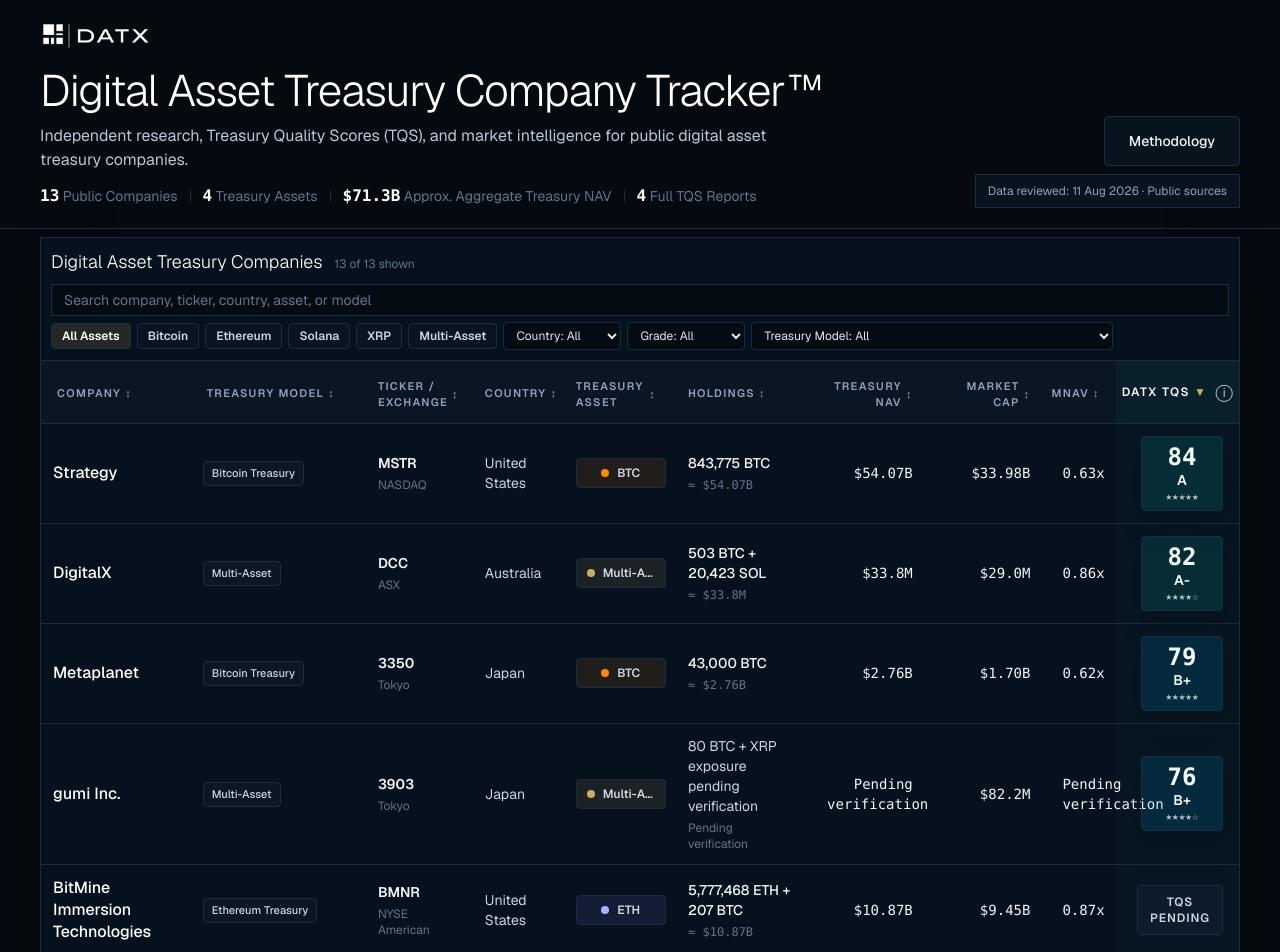
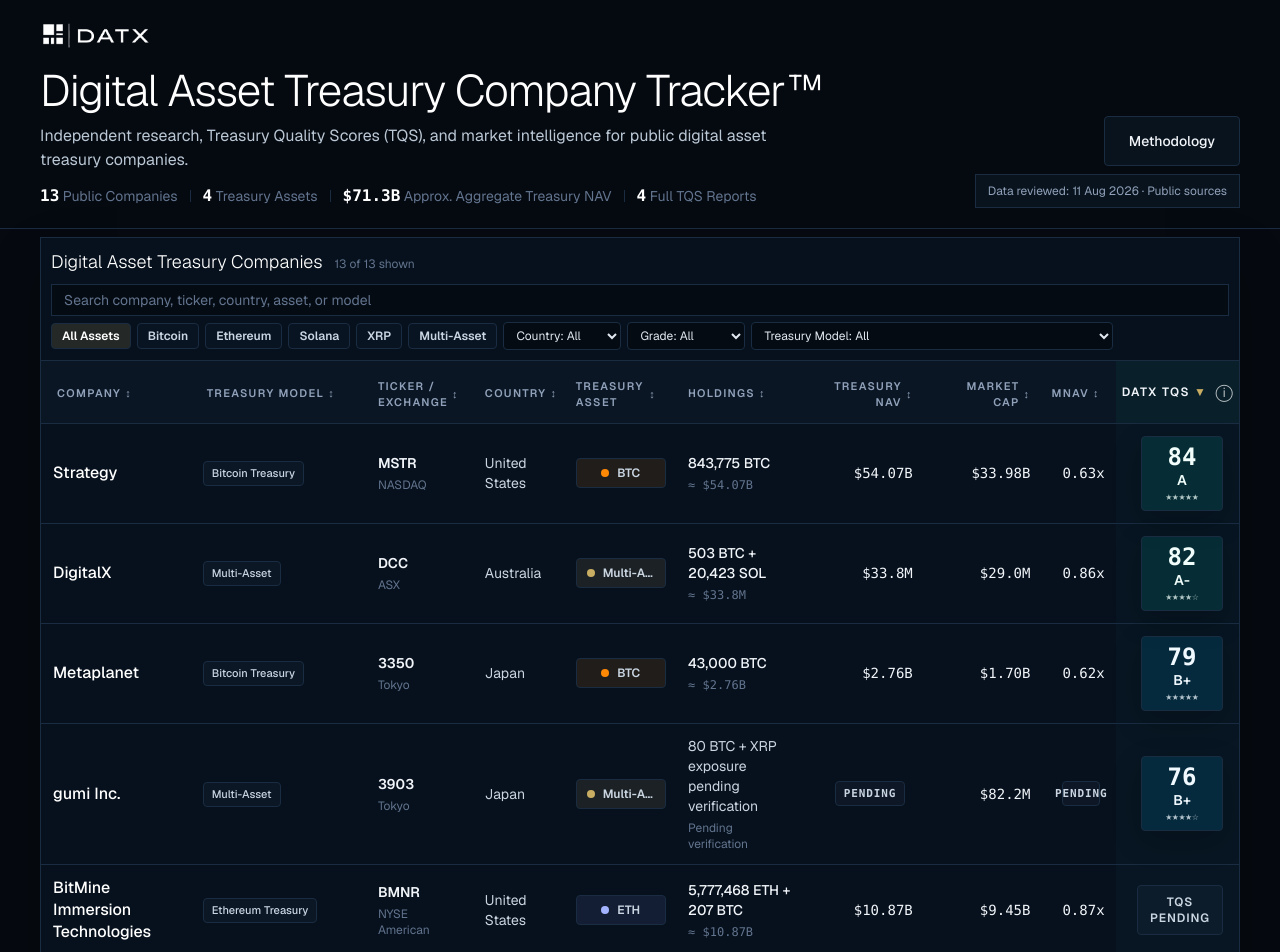
Before and after one commit to datxstrategy-creator/datx-prototype, a Next.js app: page /tracker in a window 1280 px wide. Shown: the top 952 px of the page. Built offline with nearby package versions, Linux system fonts and the light colour scheme.

Commit message:
Fix DATX tracker pending value overflow

```diff
--- a/app/dat-tracker-prototype/tracker-client.tsx
+++ b/app/dat-tracker-prototype/tracker-client.tsx
@@ -245,6 +245,10 @@
 
 function parseMnav(value: string) {
   return Number(value.replace("x", "")) || 0;
+}
+
+function isPendingVerification(value: string) {
+  return value.toLowerCase() === "pending verification";
 }
 
 function compareCompany(a: CompanyRecord, b: CompanyRecord, key: SortKey) {
@@ -525,6 +529,22 @@
   );
 }
 
+function NumericStatusValue({ value }: { value: string }) {
+  if (!isPendingVerification(value)) {
+    return <>{value}</>;
+  }
+
+  return (
+    <span
+      aria-label="Pending verification"
+      className="inline-flex max-w-full items-center justify-center whitespace-nowrap rounded-sm border border-slate-500/35 bg-slate-600/10 px-2 py-1 text-[11px] font-semibold uppercase tracking-[0.08em] text-slate-300"
+      title="Pending verification"
+    >
+      Pending
+    </span>
+  );
+}
+
 function TqsBadge({
   company,
   compact = false,
@@ -962,7 +982,9 @@
                     <p className="text-xs uppercase tracking-[0.12em] text-slate-500">
                       {label}
                     </p>
-                    <p className="mt-1 text-sm text-slate-100">{value}</p>
+                    <p className="mt-1 text-sm text-slate-100">
+                      <NumericStatusValue value={value} />
+                    </p>
                   </div>
                 ))}
               </div>
@@ -1677,14 +1699,26 @@
                       <td className="px-4 py-3">
                         <HoldingsDisplay company={company} />
                       </td>
-                      <td className="px-4 py-3 text-right font-mono text-sm text-slate-100">
-                        {company.treasuryNav}
+                      <td
+                        className={`px-4 py-3 font-mono text-sm text-slate-100 ${
+                          isPendingVerification(company.treasuryNav)
+                            ? "text-center"
+                            : "text-right"
+                        }`}
+                      >
+                        <NumericStatusValue value={company.treasuryNav} />
                       </td>
                       <td className="px-4 py-3 text-right font-mono text-sm text-slate-100">
                         {company.marketCap}
                       </td>
-                      <td className="px-4 py-3 text-right font-mono text-sm text-slate-100">
-                        {company.mnav}
+                      <td
+                        className={`px-4 py-3 font-mono text-sm text-slate-100 ${
+                          isPendingVerification(company.mnav)
+                            ? "text-center"
+                            : "text-right"
+                        }`}
+                      >
+                        <NumericStatusValue value={company.mnav} />
                       </td>
                       <td className="bg-teal-400/[0.03] px-4 py-3 text-right">
                         <button
@@ -1784,14 +1818,16 @@
                         Treasury NAV
                       </p>
                       <p className="mt-1 font-mono text-slate-100">
-                        {company.treasuryNav}
+                        <NumericStatusValue value={company.treasuryNav} />
                       </p>
                     </div>
                     <div>
                       <p className="text-xs uppercase tracking-[0.12em] text-slate-500">
                         mNAV
                       </p>
-                      <p className="mt-1 font-mono text-slate-100">{company.mnav}</p>
+                      <p className="mt-1 font-mono text-slate-100">
+                        <NumericStatusValue value={company.mnav} />
+                      </p>
                     </div>
                   </div>
                 </>
```
